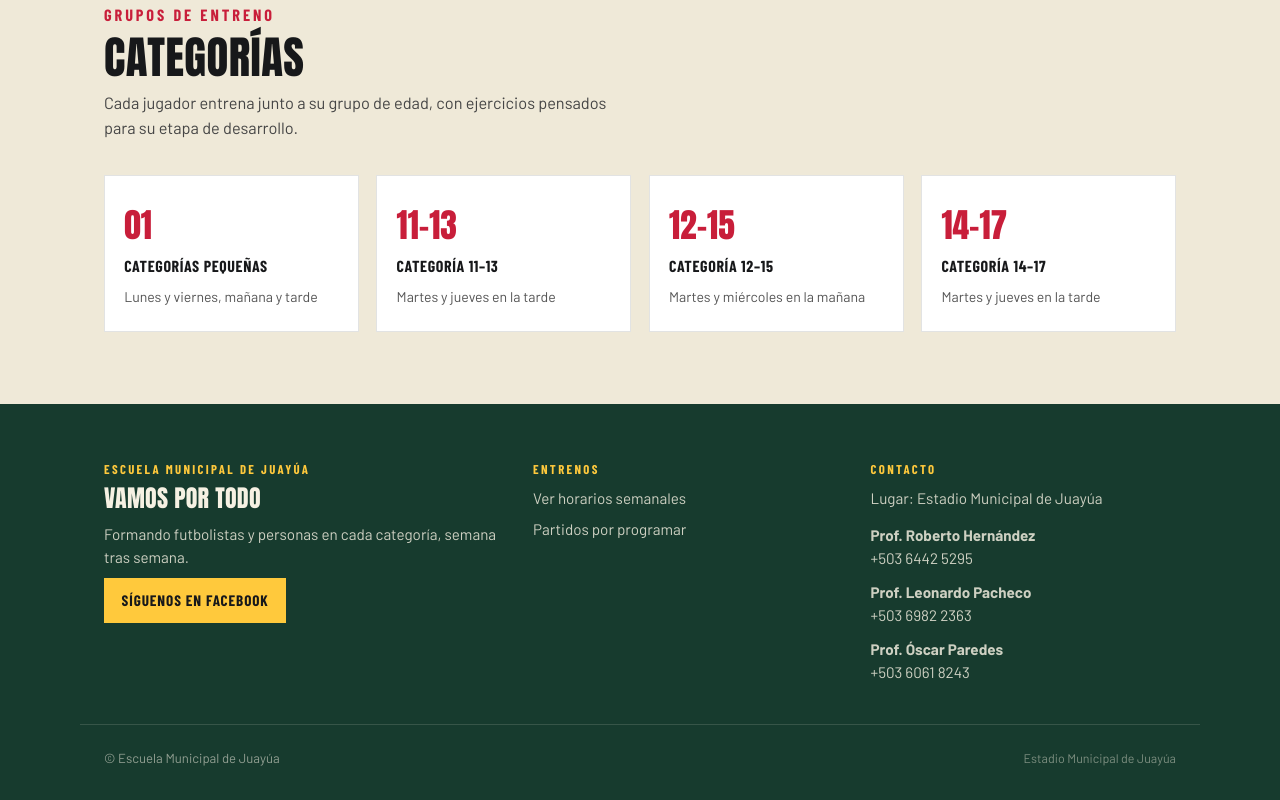
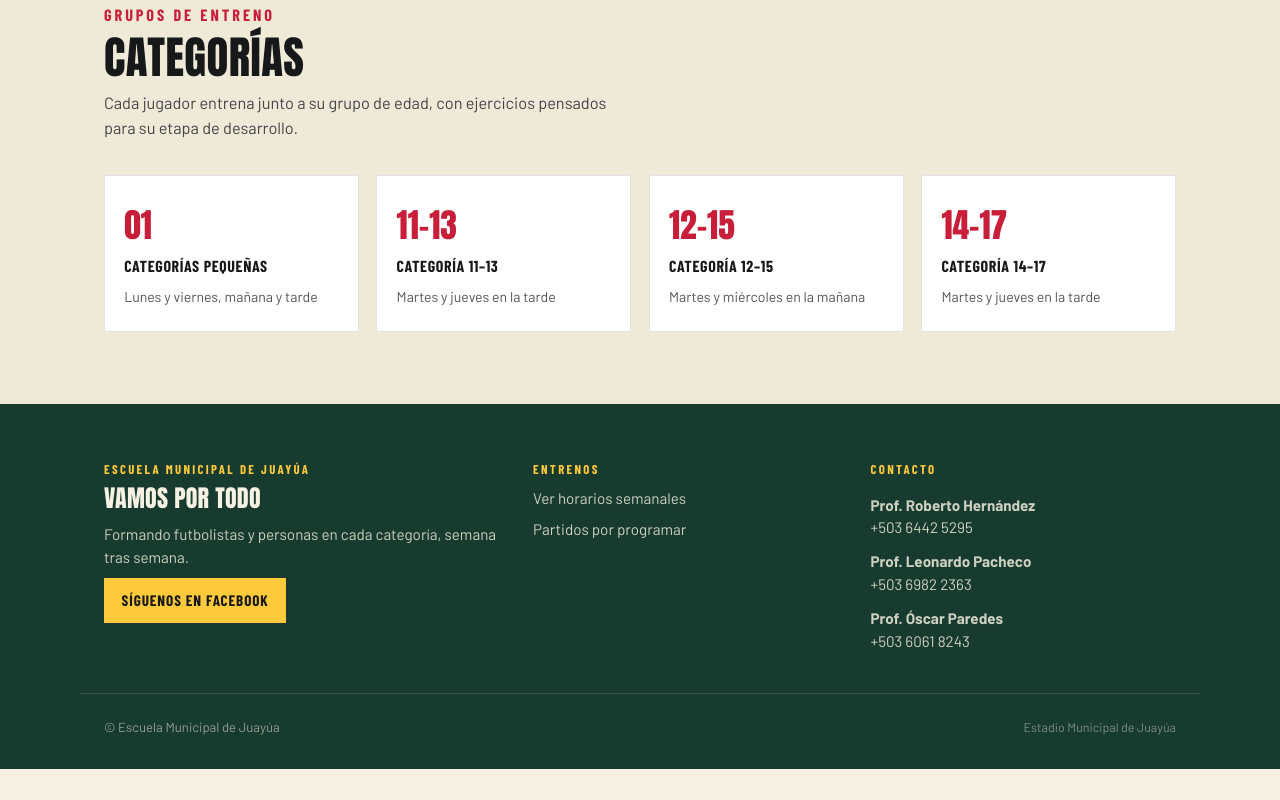
Before and after one commit to User-Rodrii/escuela-municipal-juayua., a plain HTML site: page index.html in a window 1280 px wide. Shown: the part 2433-3233 px from the top of the page. After the commit the page ends 3202 px from the top, so only its background shows below. Drawn offline with nearby package versions, Linux system fonts and the light colour scheme.

Commit message:
Update index.html

```diff
--- a/index.html
+++ b/index.html
@@ -611,7 +611,7 @@
     </div>
     <div>
       <span class="eyebrow">Contacto</span>
-      <p>Lugar: Estadio Municipal de Juayúa</p>
+      <p></p>
       <p style="margin-top:0.9rem;"><strong>Prof. Roberto Hernández</strong><br><a href="tel:+50364425295">+503 6442 5295</a></p>
       <p style="margin-top:0.7rem;"><strong>Prof. Leonardo Pacheco</strong><br><a href="tel:+50369822363">+503 6982 2363</a></p>
       <p style="margin-top:0.7rem;"><strong>Prof. Óscar Paredes</strong><br><a href="tel:+50360618243">+503 6061 8243</a></p>
```
